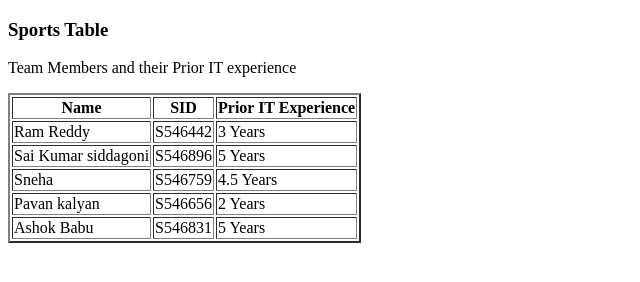
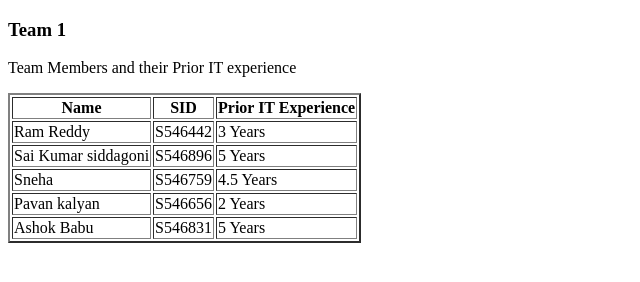
Before and after one commit to snehabedadhala/GDPTeam01, a plain HTML site: page Index.html in a window 1280 px wide. Shown: the full height of the page, 0-640 px from the left. Drawn offline with Linux system fonts and the light colour scheme.

Commit message:
Adding index file

```diff
--- a/Index.html
+++ b/Index.html
@@ -2,11 +2,11 @@
 <html>
 
     <head>
-     <title>Graduate Direct project 1, Section 3, Team 1</title>
+     <title>Graduate Direct project 1</title>
     </head>
 
     <body>
-    <h3>Sports Table</h3>
+    <h3>Team 1</h3>
     <p>Team Members and their Prior IT experience</p>
     <table border="2">
         <tr>
```
